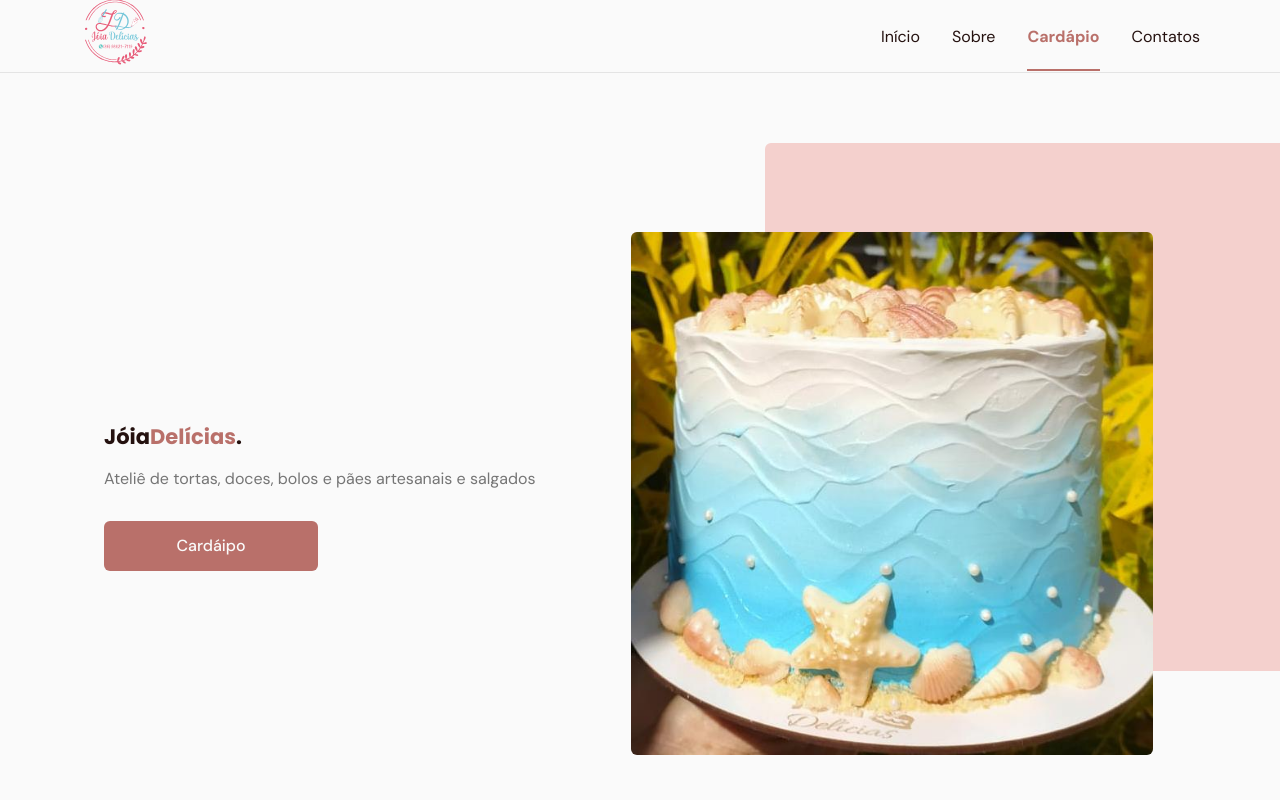
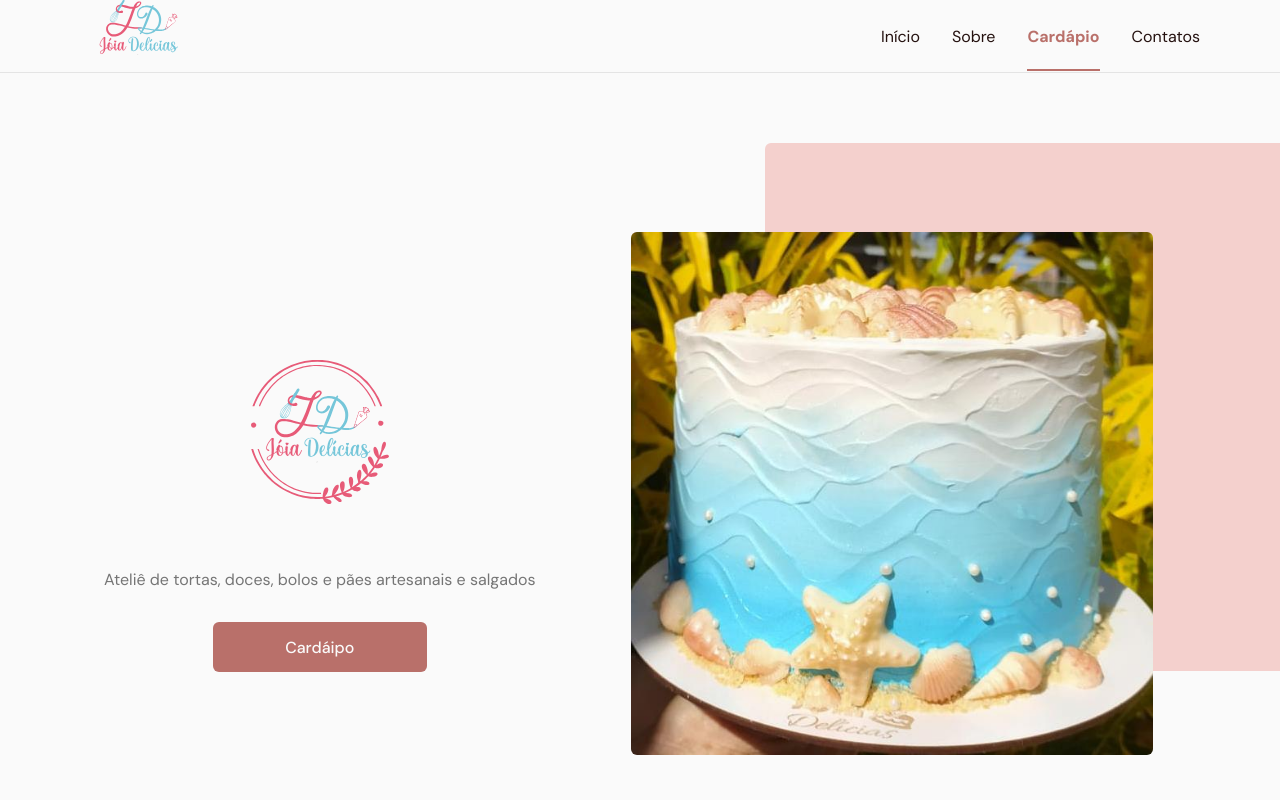
Before and after one commit to Josieljcc/JoiaDelicias, a plain HTML site: page index.html in a window 1280 px wide. Shown: the top 800 px of the page. Drawn offline with nearby package versions, Linux system fonts and the light colour scheme; files whose address does not match are found by name.

Commit message:
fix logo

```diff
--- a/index.html
+++ b/index.html
@@ -27,7 +27,7 @@
       <nav class="container">
         <a class="logo" href="#"
           ><img
-            src="./assets/img/Logo.svg"
+            src="./assets/img/logoHeader.svg"
             alt=""
           /><!-- Jóia<span id="logocolor">Delícias</span>. --></a
         >
@@ -55,7 +55,7 @@
             />
           </div>
           <div class="text">
-            <h2 class="logo">Jóia<span id="logocolor">Delícias</span>.</h2>
+            <h2 class="logo"><img src="./assets/img/logo.svg" alt="" /></h2>
             <p>Ateliê de tortas, doces, bolos e pães artesanais e salgados</p>
             <a class="button" href="#services">Cardáipo</a>
           </div>
--- a/style.css
+++ b/style.css
@@ -128,7 +128,7 @@ body {
 /*===========LOGO===========*/
 
 .logo {
-  width: 4.5rem;
+  width: 7.5rem;
   font: 700 1.3125rem var(--title-font);
   color: var(--title-color);
 }
@@ -249,8 +249,14 @@ nav.show ul.grid {
 #home .image::before {
   border-radius: 0.375rem;
 }
-
+#home .logo {
+  width: 10rem;
+  height: auto;
+}
 #home .text {
+  display: flex;
+  flex-direction: column;
+  align-items: center;
   margin-left: 1.5rem;
   margin-right: 1.5rem;
   text-align: center;
```
Also changed, not shown: assets/img/Logo.svg (deleted), assets/img/logo.svg (added), assets/img/logoHeader.svg (added).
